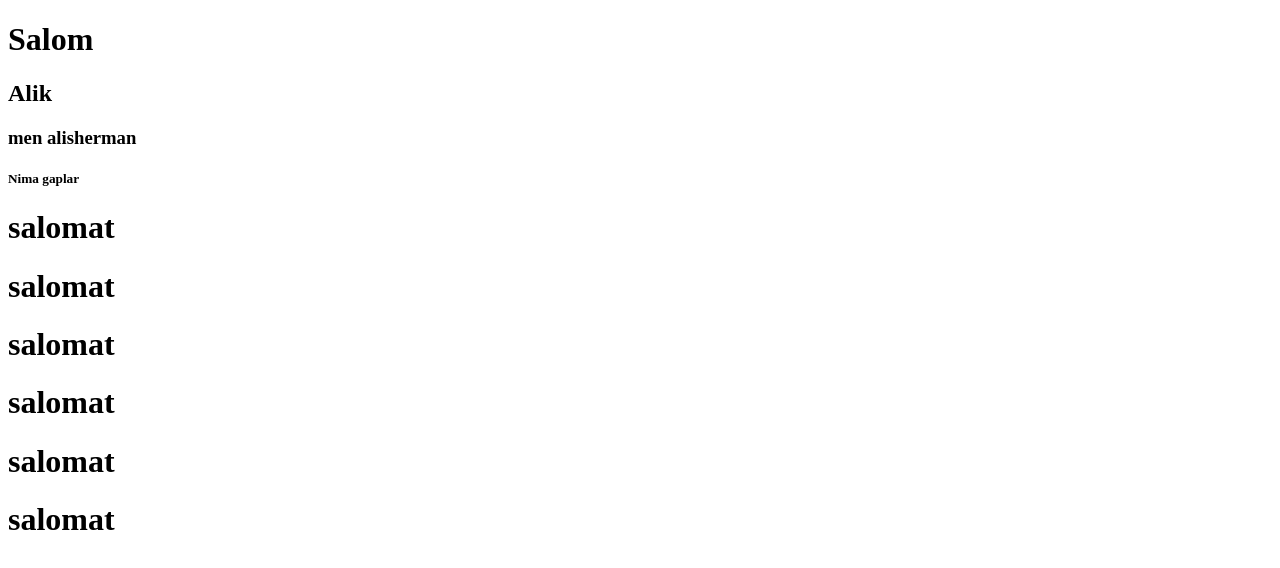
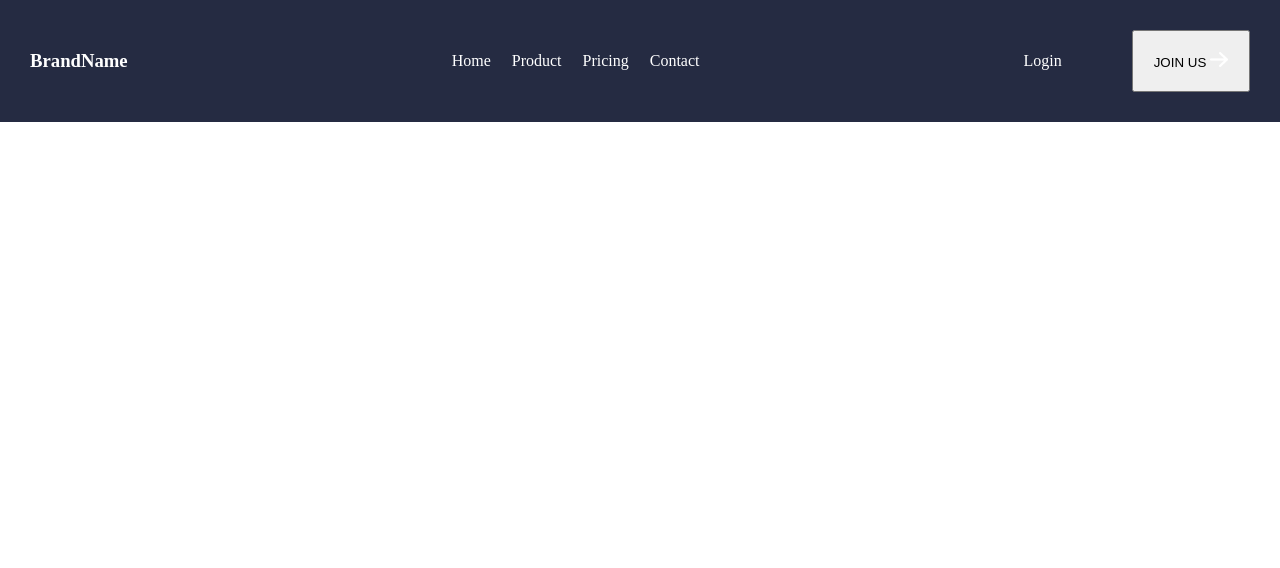
Before and after one commit to alisher-devlog/n-25, a plain HTML site: page index.html in a window 1280 px wide. Drawn offline with Linux system fonts and the light colour scheme.

Commit message:
navbar qismini bajardim

```diff
--- a/index.html
+++ b/index.html
@@ -4,19 +4,49 @@
         <meta charset="UTF-8">
         <meta name="viewport" content="width=device-width, initial-scale=1.0">
         <title>Document</title>
+        <link rel="stylesheet" href="./style.css">
     </head>
     <body>
-        <h1>Salom</h1>
-        <h2>Alik</h2>
-        <h3>men alisherman</h3>
-        <div>
-            <h5>Nima gaplar</h5>
-        </div>
-        <h1>salomat</h1>
-        <h1>salomat</h1>
-        <h1>salomat</h1>
-        <h1>salomat</h1>
-        <h1>salomat</h1>
-        <h1>salomat</h1>
+        <header class="header">
+            <nav class="container navbar_wrapper">
+                <div class="logo">
+                    <h3>BrandName</h3>
+                </div>
+                <div class="navbarItems">
+                    <ul class="items">
+                         <li>
+                         <a href="">
+                             <span>Home</span>
+                         </a>
+                         </li>
+                         <li>
+                         <a href="">
+                             <span>Product</span>
+                         </a>
+                         </li>
+                         <li>
+                         <a href="">
+                             <span>Pricing</span>
+                         </a>
+                         </li>
+                         <li>
+                             <a href="">
+                             <span>Contact</span>
+                         </a>
+                         </li>
+                    </ul>
+                </div>
+                <div class="navbarJoin" >
+                    <ul class="itemsSecond">
+                        <li>
+                            <a href="">
+                                <span>Login</span>
+                            </a>
+                        </li>
+                    </ul>
+                    <button style="padding: 20px;">JOIN US <img src="./images/Vector.png" alt="Bu yerda ko'rsatkich belgisi bor"></button>
+                </div>
+            </nav>
+        </header>
     </body>
 </html>
--- a/style.css
+++ b/style.css
@@ -0,0 +1,46 @@
+*{
+    margin: 0;
+    padding: 0;
+    box-sizing: border-box;
+    text-decoration:none;
+    list-style: none;
+}
+.container{
+    max-width: 1440px;
+    width:100%;
+    margin:0 auto;
+}
+.header{
+    background-color:#252B42;
+}
+.logo{
+    color: #FFFFFF;
+}
+.navbar_wrapper{
+    display: flex;
+    align-items: center;
+    justify-content: space-between;
+    padding:30px;
+}
+.navbarItems{
+    display: flex;
+}
+.items{
+    display:flex;
+    gap:21px;
+}
+.navbarJoin{
+    display: flex;
+    align-items: center;
+    justify-content: space-between;
+    gap: 70px;
+}
+.itemsSecond{
+    display: flex;
+}
+.items a{
+    color: #FFFFFF;
+}
+.itemsSecond a{
+    color: white;
+}
```
Also changed, not shown: images/Vector.png (added).
